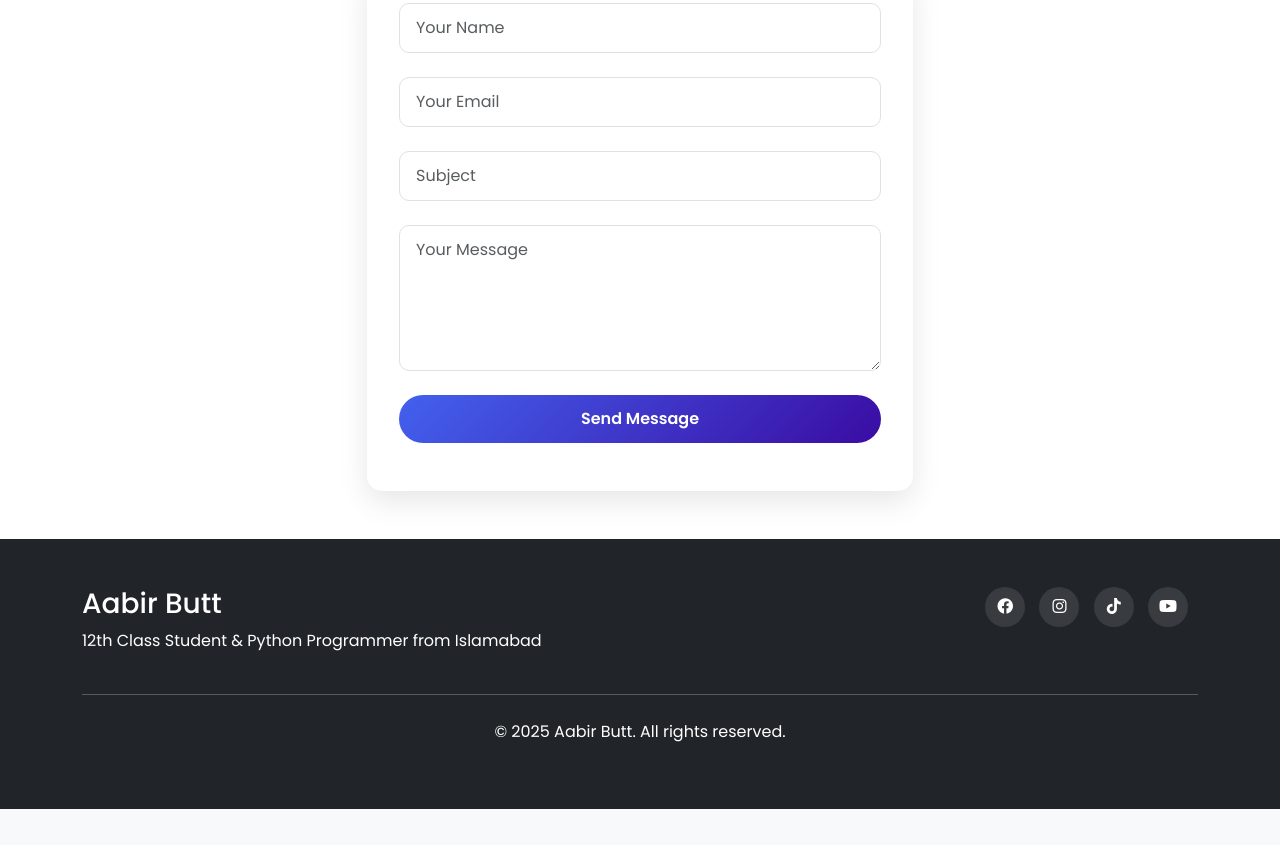
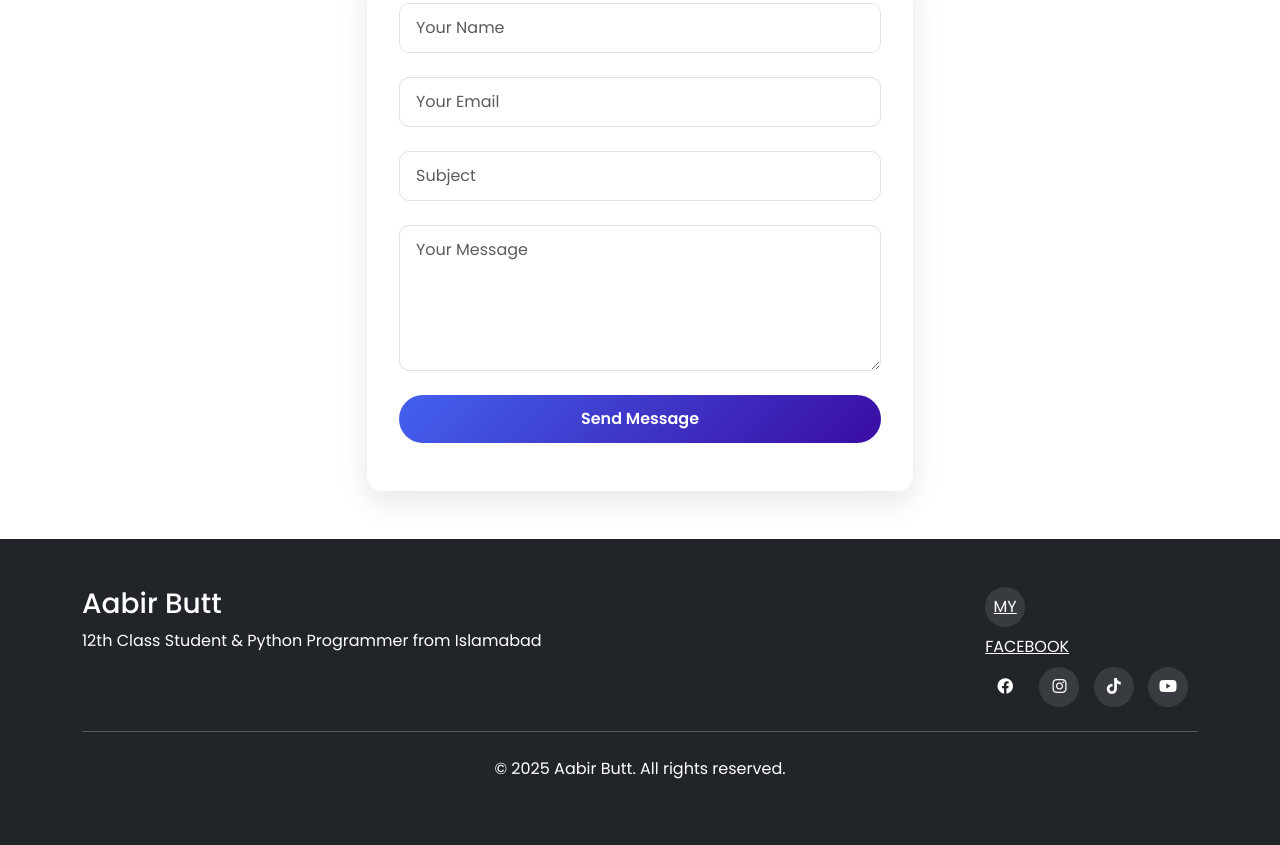
Before and after one commit to abir295/Aabir_Butt, a plain HTML site: page index.html in a window 1280 px wide. Shown: the part 2392-3237 px from the top of the page. Before the commit the page ends 3201 px from the top, so only its background shows below. Drawn offline with nearby package versions, Linux system fonts and the light colour scheme.

Commit message:
Update index.html

```diff
--- a/index.html
+++ b/index.html
@@ -438,7 +438,7 @@
                 </div>
                 <div class="col-md-6 text-md-end">
                     <div class="social-icons">
-                        <a href="https://www.facebook.com/aabir.abeer786"><i class="fab fa-facebook"></i></a>
+                        <a href="https://www.facebook.com/aabir.abeer786">MY FACEBOOK<i class="fab fa-facebook"></i></a>
                         <a href="https://www.instagram.com/its._aabir/#"><i class="fab fa-instagram"></i></a>
                         <a href="#"><i class="fab fa-tiktok"></i></a>
                         <a href="#"><i class="fab fa-youtube"></i></a>
```
